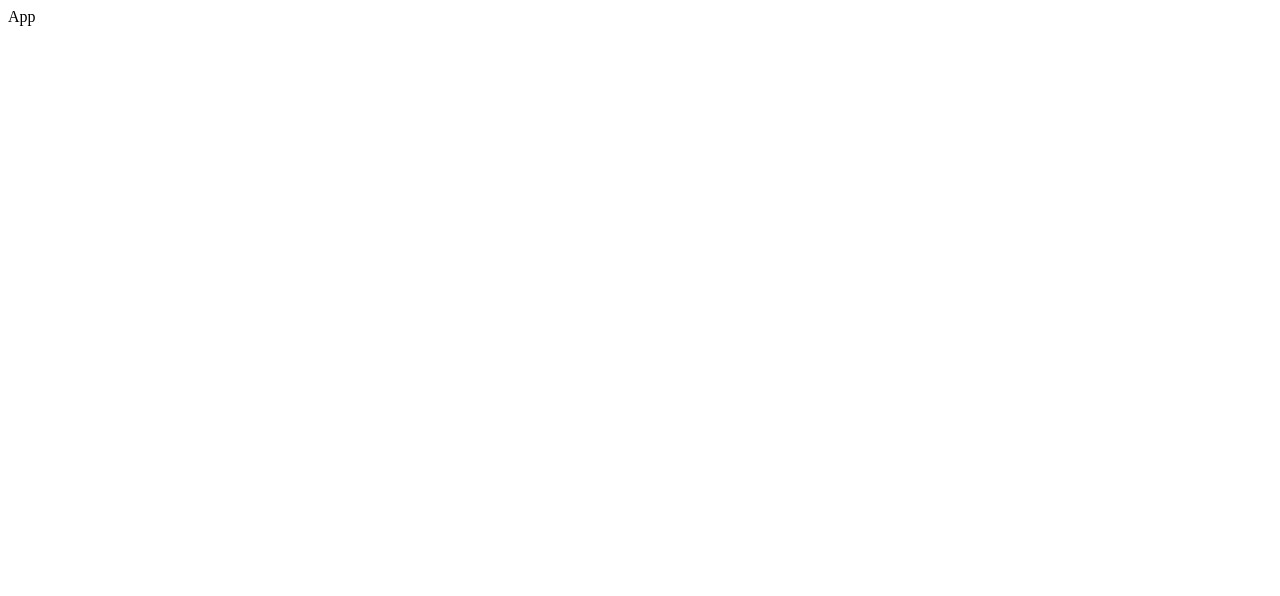
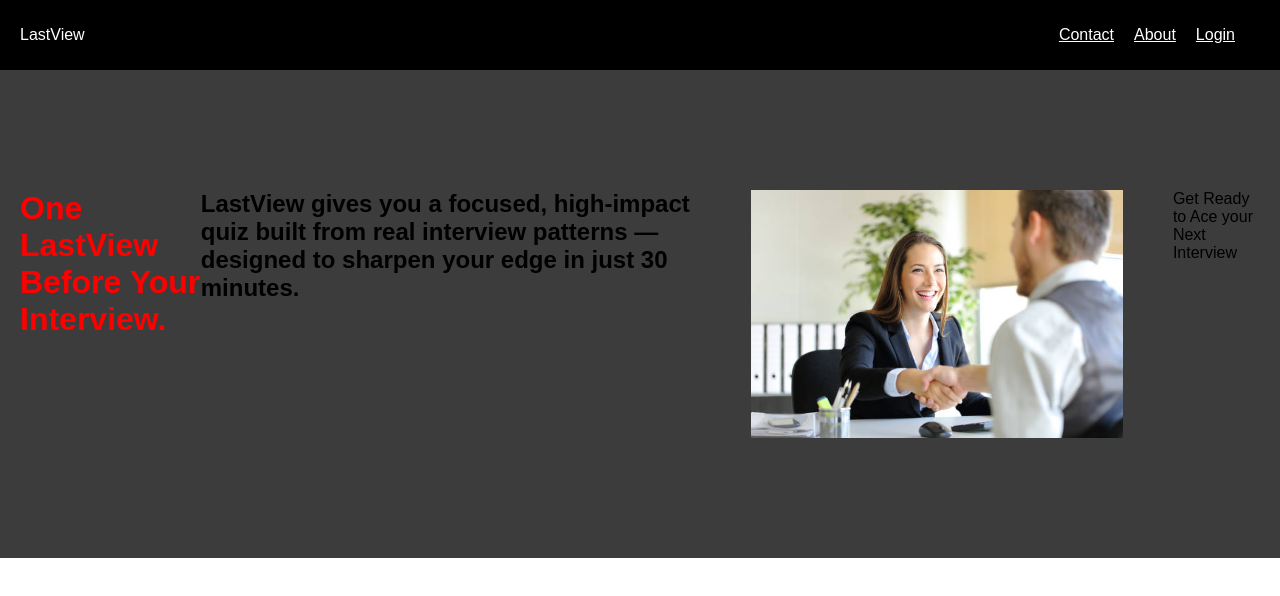
Before and after one commit to suhail89589/LastView, a React (Vite) app in the folder client/: page / in a window 1280 px wide. Shown: the top 596 px of the page. Built offline with nearby package versions, Linux system fonts and the light colour scheme.

Commit message:
Navbar Complete Hero Setion Begin

```diff
--- a/client/src/App.jsx
+++ b/client/src/App.jsx
@@ -1,9 +1,16 @@
-import React from 'react'
+import React from "react";
 
+import Navbar from "./components/Navbar";
+import Hero from "./components/Hero";
 const App = () => {
   return (
-    <div>App</div>
-  )
-}
+    <>
 
-export default App
+      <Navbar />
+      <Hero/>
+
+    </>
+  );
+};
+
+export default App;
--- /dev/null
+++ b/client/src/components/Hero.css
@@ -0,0 +1,17 @@
+.hero{
+      display:flex;
+      padding:120px 20px;
+      background:#3c3c3c;
+      justify-content:center;
+}
+h1{
+   color:red;
+   display:center;
+
+}
+#img{
+    width:30%;
+    padding:0 50px;
+    border:black 2px;
+
+}
--- a/client/src/components/Hero.jsx
+++ b/client/src/components/Hero.jsx
@@ -1,19 +1,20 @@
 import React from "react";
-
+import "./Hero.css"
 const Hero = () => {
   return (
     <>
-      <hero className="hero">
+      <div className="hero">
         <h1>One LastView Before Your Interview.</h1>
         <h2>
-          <span>
+
             LastView gives you a focused, high-impact quiz built from real
             interview patterns — designed to sharpen your edge in just 30
             minutes.
-          </span>
+
         </h2>
-        <img src="../assets/lastview.jpg" alt="Lastview" />
-      </hero>
+        <img id="img" src="/src/assets/lastview.jpg" alt="Lastview" />
+        <span>Get Ready to Ace your Next Interview</span>
+      </div>
     </>
   );
 };
--- a/client/src/components/Navbar.css
+++ b/client/src/components/Navbar.css
@@ -1,5 +1,26 @@
-*{
-    margin:0;
-    padding:0;
-
+* {
+  margin: 0;
+  padding: 0;
+  font-family: sans-serif;
 }
+.nav {
+  background-color: #000000;
+  display: flex;
+  justify-content: space-between;
+  align-items: center;
+  height: 70px;
+  padding:0 20px;
+}
+.Logo {
+  color: white;
+  font-family: ;
+}
+.nav-items ul {
+  display: flex;
+  justify-content: space-between;
+  gap: 20px;
+  padding: 0 25px;
+}
+.nav-items ul li a {
+  color: white;
+}
--- a/client/src/components/Navbar.jsx
+++ b/client/src/components/Navbar.jsx
@@ -1,12 +1,14 @@
 import React from "react";
-
+import "./Navbar.css"
 const Navbar = () => {
   return (
     <>
-      <nav className="nav">
-        <a href="/" className="title">
-          LastView
-        </a>
+      <div className="nav">
+        <div className="Logo">LastView
+
+        </div>
+
+        <div className="nav-items">
           <ul>
             <li>
               <a href="/contact">Contact</a>
@@ -19,7 +21,8 @@ const Navbar = () => {
               <a href="/login">Login</a>
             </li>
           </ul>
-      </nav>
+        </div>
+      </div>
     </>
   );
 };
```
Lines whose indentation alone changed are shown as unchanged.
